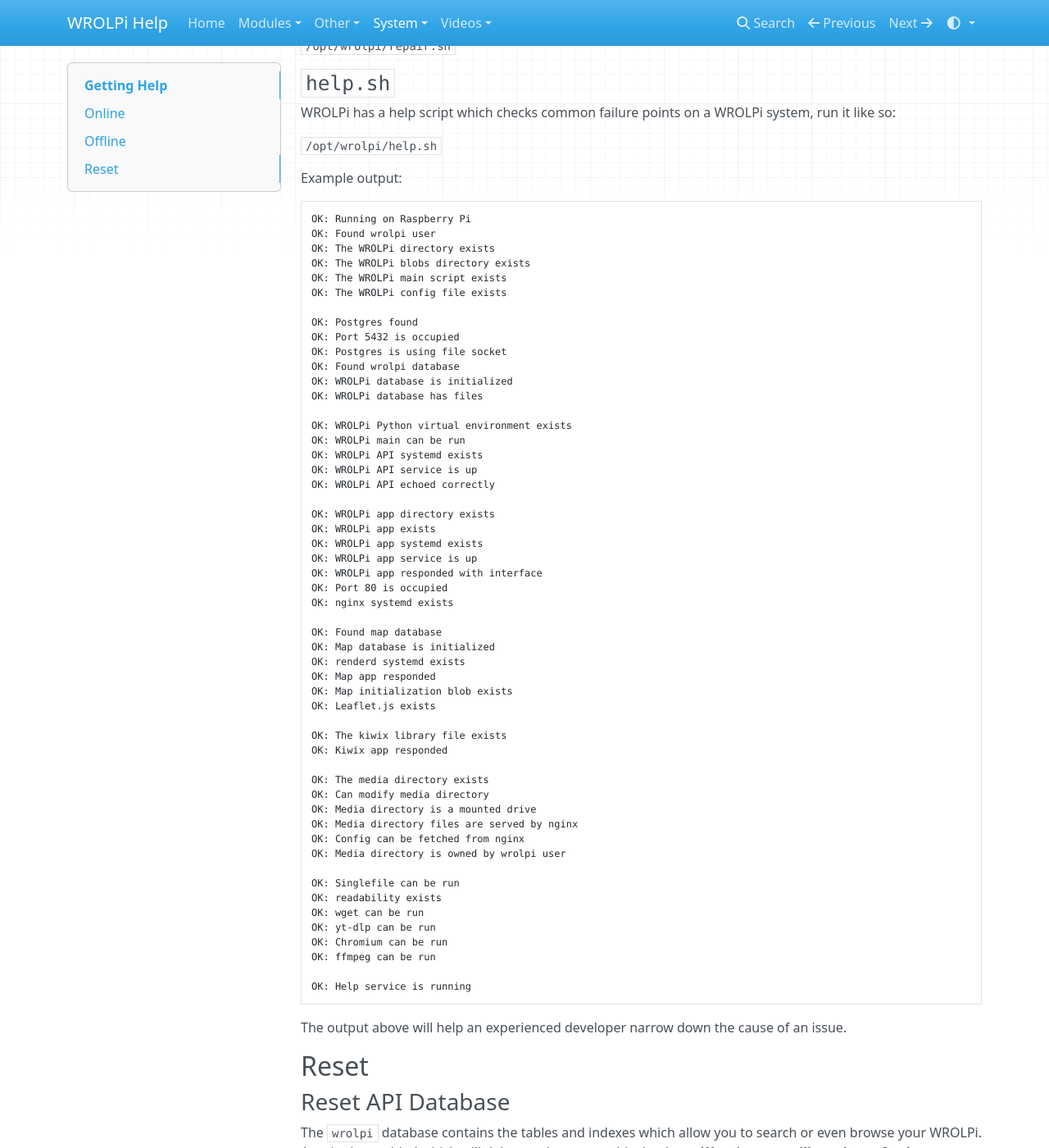
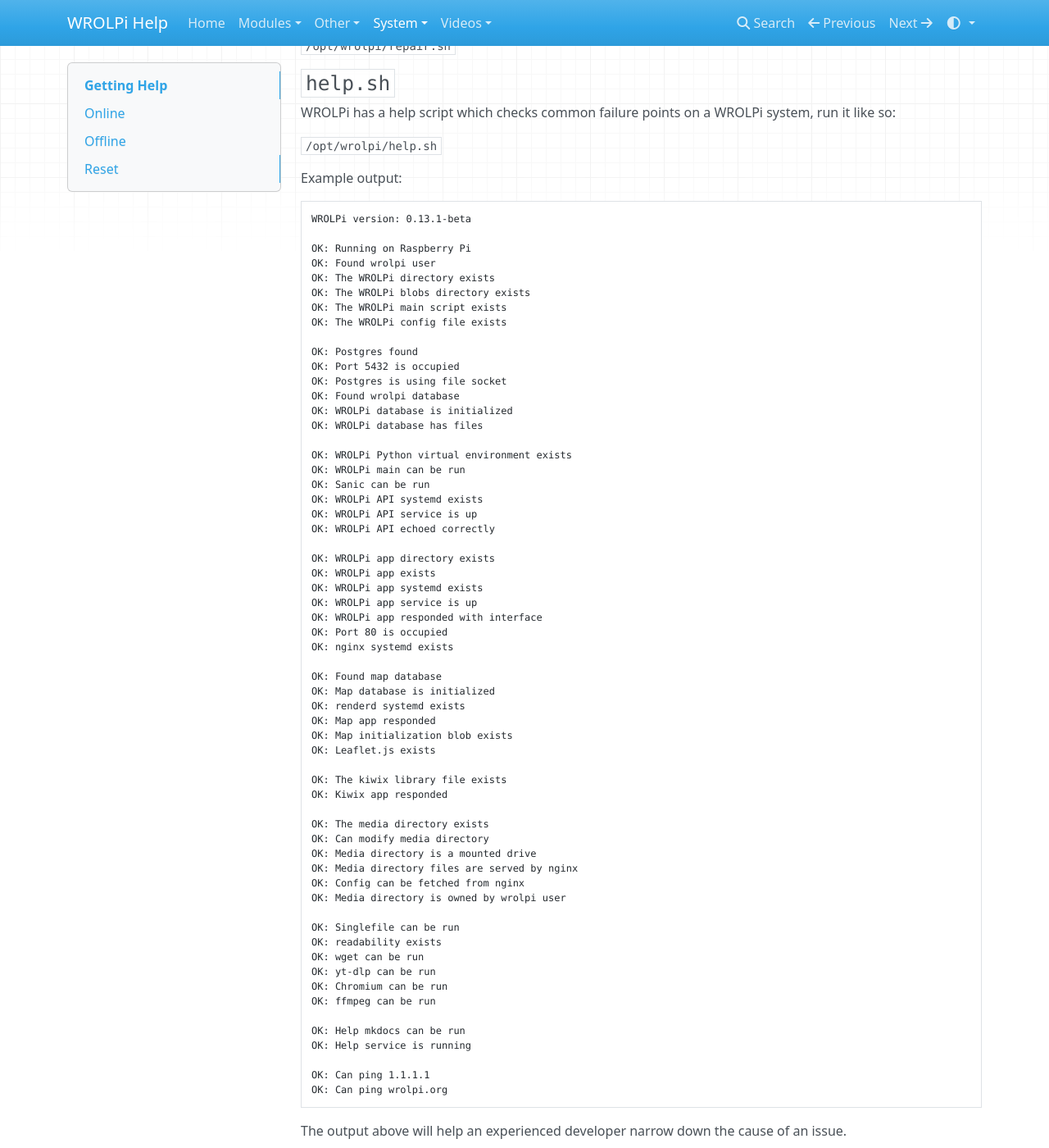
Before and after one commit to wrolpi/wrolpi-help, an MkDocs documentation site: the page built from docs/system/getting-help.md, in a window 1280 px wide and 1400 px high, scrolled down 539 px. Shown: the whole window at 82% size. Built offline with MkDocs 1.6.1, drawn with Linux system fonts in a browser that asks for light colours; nearby versions of some CDN libraries.

Commit message:
Updating help script example response.

````diff
--- a/docs/system/getting-help.md
+++ b/docs/system/getting-help.md
@@ -31,6 +31,8 @@
 Example output:
 
 ```text
+WROLPi version: 0.13.1-beta
+
 OK: Running on Raspberry Pi
 OK: Found wrolpi user
 OK: The WROLPi directory exists
@@ -47,6 +49,7 @@
 
 OK: WROLPi Python virtual environment exists
 OK: WROLPi main can be run
+OK: Sanic can be run
 OK: WROLPi API systemd exists
 OK: WROLPi API service is up
 OK: WROLPi API echoed correctly
@@ -83,7 +86,11 @@
 OK: Chromium can be run
 OK: ffmpeg can be run
 
+OK: Help mkdocs can be run
 OK: Help service is running
+
+OK: Can ping 1.1.1.1
+OK: Can ping wrolpi.org
 ```
 
 The output above will help an experienced developer narrow down the cause of an issue.
````
